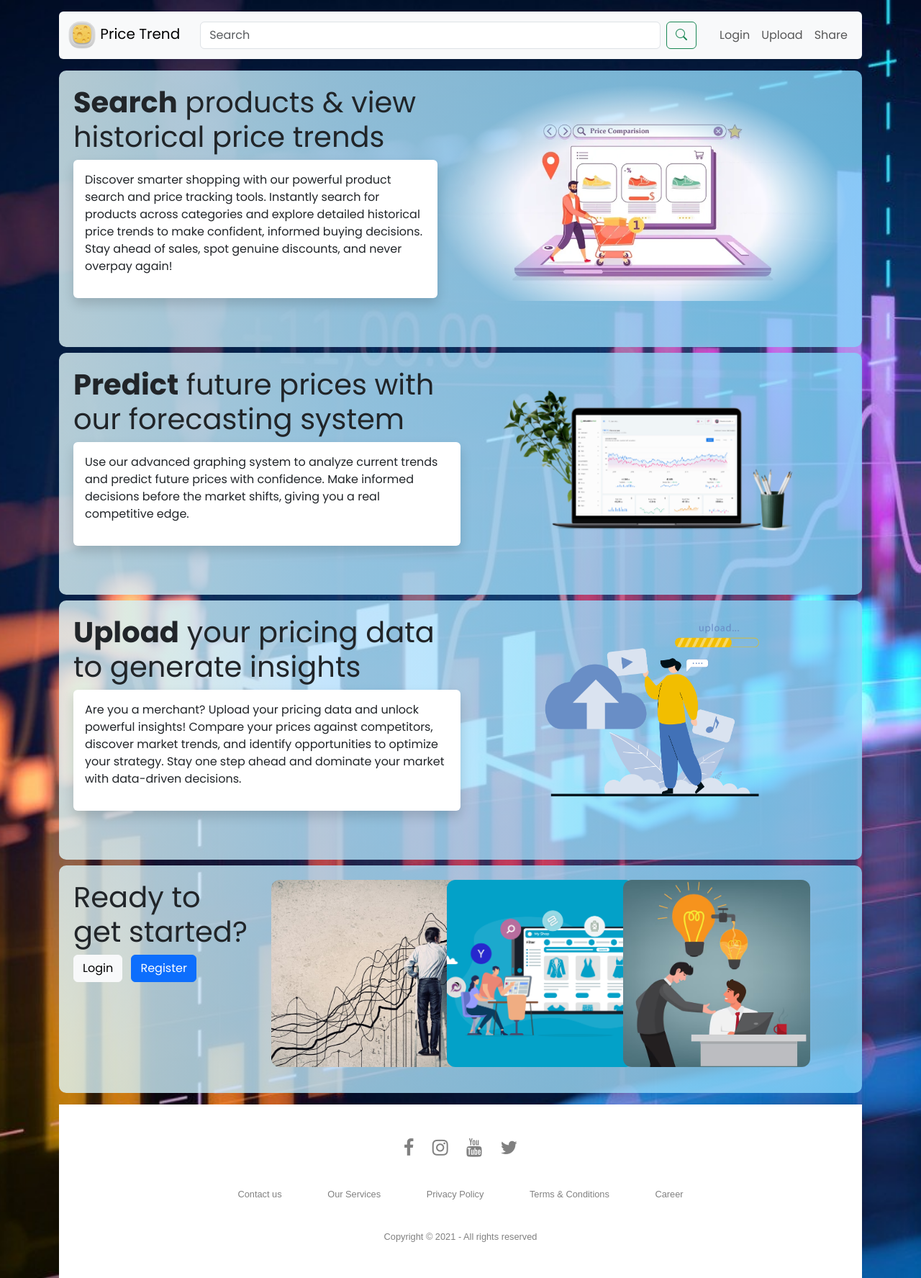
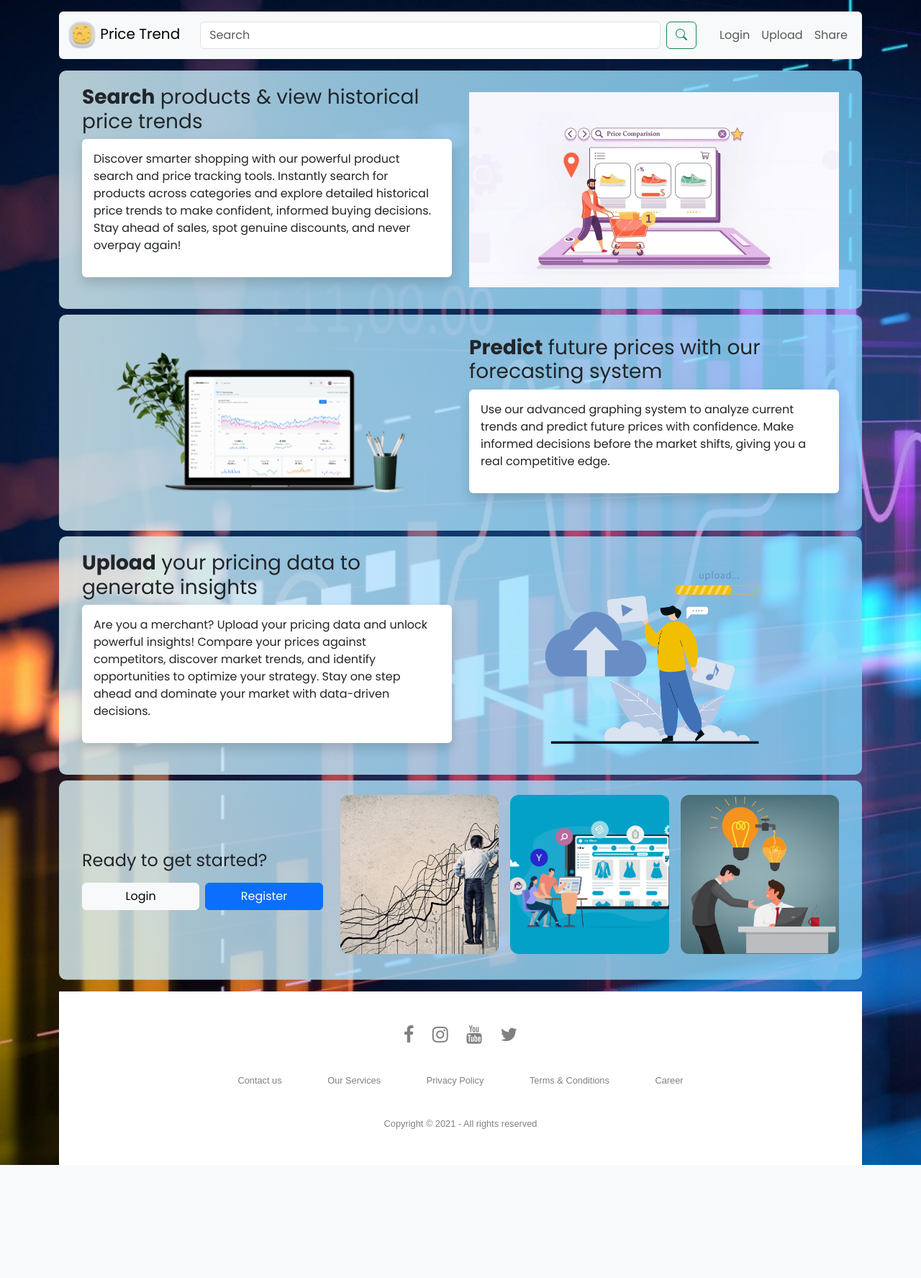
Before and after one commit to Kaichao-Zheng/CITS5505-GroupProject, a Flask app: page / in a window 1280 px wide. Shown: the whole page at 72% size. After the commit the page ends 1618 px from the top, so only its background shows below. Run offline with Flask 3, Linux system fonts and the light colour scheme.

Commit message:
• Make FE elements more responsive in your index.html  using Bootstrap. ◦ The term "responsive" means the webpage should looks elegant on mobile devices.

```diff
--- a/app/static/index.css
+++ b/app/static/index.css
@@ -3,10 +3,16 @@
     background-size: cover;
     background-position: center;
     background-repeat: no-repeat;
-    width: 100%;
+    /* width: 100%; */
     border-radius: 10px;
     padding: 20px;
-    margin-bottom: 15px;
+    margin-bottom: 0;
+}
+
+/* Only affect .my-3 inside .bd-helper */
+.bd-helper .py-3 {
+  padding-top: 0px !important;
+  padding-bottom: 0px !important;
 }
 
 figure {
--- a/app/templates/index.html
+++ b/app/templates/index.html
@@ -10,87 +10,73 @@
 {% endblock %}
 
 {% block content %}
-    <div class="section-box d-flex mb-2">
-        <div class="col">
-            <h1><strong>Search</strong> products & view historical price trends</h1>
-            <div class="shadow p-3 mb-5 bg-white rounded">
+    <div class="container py-3">
+        <div class="row section-box mb-2 align-items-center">
+            <div class="col-12 col-md-6 mb-3 mb-md-0">
+                <h1 class="h3"><strong>Search</strong> products & view historical price trends</h1>
+                <div class="shadow p-3 mb-4 bg-white rounded">
                     <p>
                         Discover smarter shopping with our powerful product search and price tracking tools. Instantly search for products across categories and explore detailed historical price trends to make confident, informed buying decisions. Stay ahead of sales, spot genuine discounts, and never overpay again!
                     </p>
                 </div>
             </div>
-        <div class="col d-flex justify-content-center" style="mask-image: radial-gradient(ellipse closest-side, rgba(0,0,0,1) 60%, rgba(0,0,0,0) 100%); -webkit-mask-image: radial-gradient(ellipse closest-side, rgba(0,0,0,1) 60%, rgba(0,0,0,0) 100%);">
-            <img src="{{ url_for('static', filename='img/Price-Comparison-2.webp') }}" alt="Forecasting" style="height: 300px;">
+            <div class="col-12 col-md-6 d-flex justify-content-center">
+                <img src="{{ url_for('static', filename='img/Price-Comparison-2.webp') }}" alt="Forecasting" class="img-fluid img-shadow-glow" style="max-height:300px;">
             </div>
         </div>
-    <div class="section-box d-flex mb-2">
-        <div class="col">
-            <h1> <strong>Predict</strong>  future prices with our forecasting system</h1>
-            <div class="shadow p-3 mb-5 bg-white rounded">
+        <div class="row section-box mb-2 align-items-center flex-md-row-reverse">
+            <div class="col-12 col-md-6 mb-3 mb-md-0">
+                <h1 class="h3"><strong>Predict</strong> future prices with our forecasting system</h1>
+                <div class="shadow p-3 mb-4 bg-white rounded">
                     <p>
                         Use our advanced graphing system to analyze current trends and predict future prices with confidence. Make informed decisions before the market shifts, giving you a real competitive edge.
                     </p>
                 </div>
             </div>
-        <div class="col d-flex justify-content-center">
-            <img src="{{ url_for('static', filename='img/predict-future-prices.webp') }}" alt="Forecasting" style="height: 260px;">
+            <div class="col-12 col-md-6 d-flex justify-content-center">
+                <img src="{{ url_for('static', filename='img/predict-future-prices.webp') }}" alt="Forecasting" class="img-fluid" style="max-height:260px;">
             </div>
         </div>
-    <div class="section-box d-flex mb-2">
-        <div class="col">
-            <h1> <strong>Upload</strong>  your pricing data to generate insights</h1>
-            <div class="shadow p-3 mb-5 bg-white rounded">
+        <div class="row section-box mb-2 align-items-center">
+            <div class="col-12 col-md-6 mb-3 mb-md-0">
+                <h1 class="h3"><strong>Upload</strong> your pricing data to generate insights</h1>
+                <div class="shadow p-3 mb-4 bg-white rounded">
                     <p>
                         Are you a merchant? Upload your pricing data and unlock powerful insights! Compare your prices against competitors, discover market trends, and identify opportunities to optimize your strategy. Stay one step ahead and dominate your market with data-driven decisions.
                     </p>
                 </div>
             </div>
-        <div class="col d-flex justify-content-center">
-            <img src="{{ url_for('static', filename='img/upload-generate-insights-2.png') }}" alt="Forecasting" style="height: 260px;">
+            <div class="col-12 col-md-6 d-flex justify-content-center">
+                <img src="{{ url_for('static', filename='img/upload-generate-insights-2.png') }}" alt="Forecasting" class="img-fluid" style="max-height:260px;">
             </div>
         </div>
-
-    <div class="section-box mb-2">
-    <div class="row">
-        <div class="col-3">
-            <div>
-                <h1> Ready to get started?</h1>
-                <div class="">
-                    <a class="btn btn-light me-2" href="#"
-                        data-bs-toggle="modal"
-                        data-bs-target="#loginModal">
-                        Login
-                    </a>
-                    <a class="btn btn-primary" href="#"
-                        data-bs-toggle="modal"
-                        data-bs-target="#registerModal">
-                        Register
-                    </a>
+        <div class="row section-box mb-2 align-items-center">
+            <div class="col-12 col-lg-4 mb-4 mb-lg-0 d-flex flex-column justify-content-center">
+                <h1 class="h4 mb-3">Ready to get started?</h1>
+                <div class="d-flex flex-column flex-md-row gap-2">
+                    <a class="btn btn-light w-100 w-md-auto" href="#" data-bs-toggle="modal" data-bs-target="#loginModal">Login</a>
+                    <a class="btn btn-primary w-100 w-md-auto" href="#" data-bs-toggle="modal" data-bs-target="#registerModal">Register</a>
                 </div>
             </div>
-        </div>
-        <div class="col-8">
-            <div class="row">
-                <div class="col-4">
-                    <figure style="width: 260px; height: 260px; overflow: hidden; border-radius: 12px;">
-                        <img src="{{ url_for('static', filename='img/predict-picture-2.jpeg') }}" style="width: 100%; height: 100%; object-fit: cover;" alt="Predict">
-                        <figcaption>Predict</figcaption>
+            <div class="col-12 col-lg-8">
+                <div class="row g-3">
+                    <div class="col-12 col-md-4">
+                        <figure class="w-100" style="aspect-ratio:1/1; overflow: hidden; border-radius: 12px;">
+                            <img src="{{ url_for('static', filename='img/predict-picture-2.jpeg') }}" class="img-fluid w-100 h-100" style="object-fit: cover;" alt="Predict">
+                            <figcaption class="text-center">Predict</figcaption>
                         </figure>
                     </div>
-                <div class="col-4">
-                    <figure onclick="scrollToSearch()" style="cursor: pointer; width: 260px; height: 260px; overflow: hidden; border-radius: 12px;">
-                        <img src="{{ url_for('static', filename='img/search-product.webp') }}" style="width: 100%; height: 100%; object-fit: cover;" alt="Search">
-                        <figcaption>Search</figcaption>
+                    <div class="col-12 col-md-4">
+                        <figure onclick="scrollToSearch()" style="cursor: pointer; aspect-ratio:1/1; overflow: hidden; border-radius: 12px;" class="w-100">
+                            <img src="{{ url_for('static', filename='img/search-product.webp') }}" class="img-fluid w-100 h-100" style="object-fit: cover;" alt="Search">
+                            <figcaption class="text-center">Search</figcaption>
                         </figure>
                     </div>
-                <div class="col-4">
-                <a class="text-white mb-0 nav-link"
-                    href="#"
-                    data-bs-toggle="modal"
-                    data-bs-target="#shareModal">
-                    <figure style="width: 260px; height: 260px; overflow: hidden; border-radius: 12px;">
-                        <img src="{{ url_for('static', filename='img/sharing.avif') }}" style="width: 100%; height: 100%; object-fit: cover;" alt="Share">
-                        <figcaption>Share</figcaption>
+                    <div class="col-12 col-md-4">
+                        <a class="text-white mb-0 nav-link" href="#" data-bs-toggle="modal" data-bs-target="#shareModal">
+                            <figure class="w-100" style="aspect-ratio:1/1; overflow: hidden; border-radius: 12px;">
+                                <img src="{{ url_for('static', filename='img/sharing.avif') }}" class="img-fluid w-100 h-100" style="object-fit: cover;" alt="Share">
+                                <figcaption class="text-center">Share</figcaption>
                             </figure>
                         </a>
                     </div>
```
Lines whose indentation alone changed are shown as unchanged.
